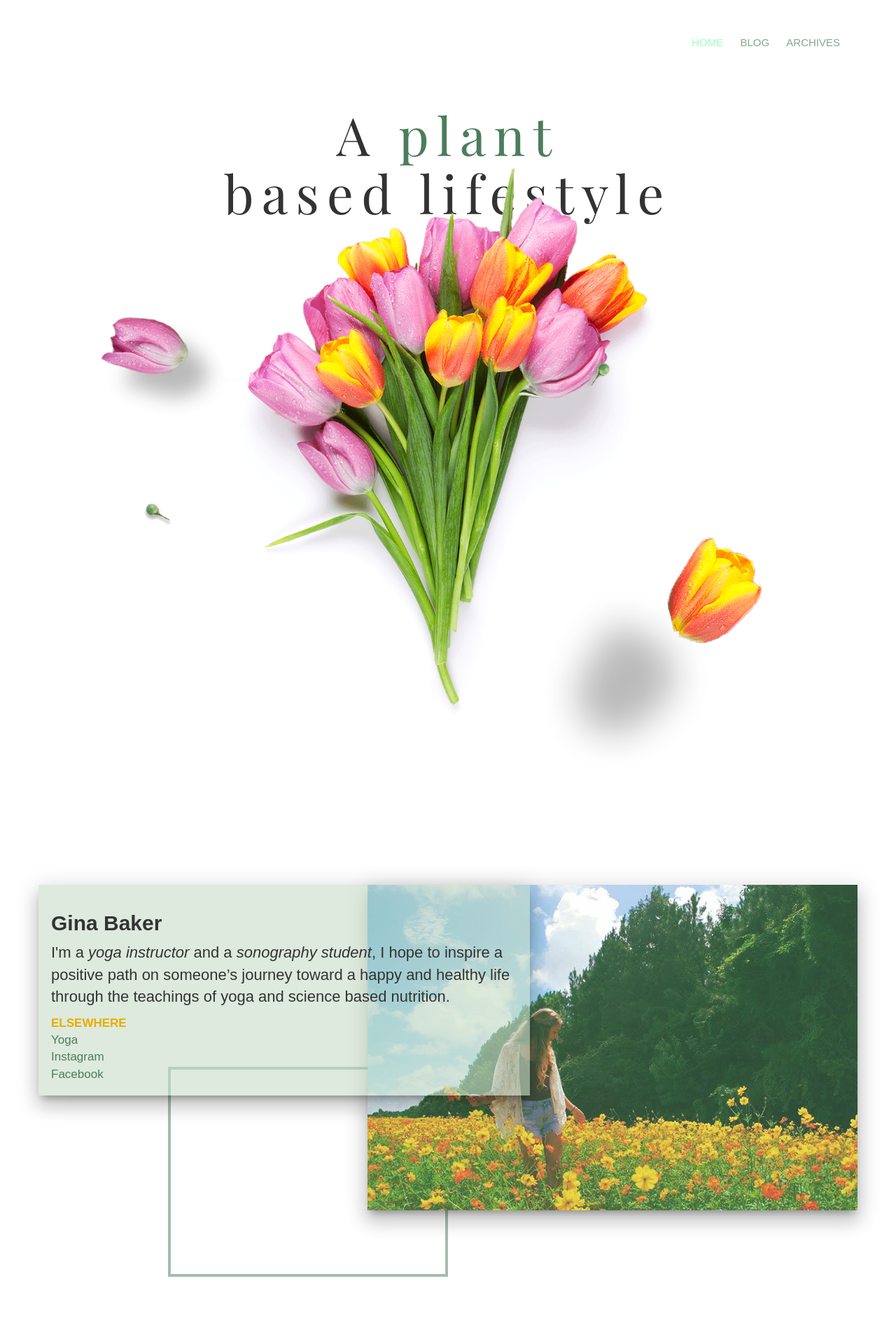
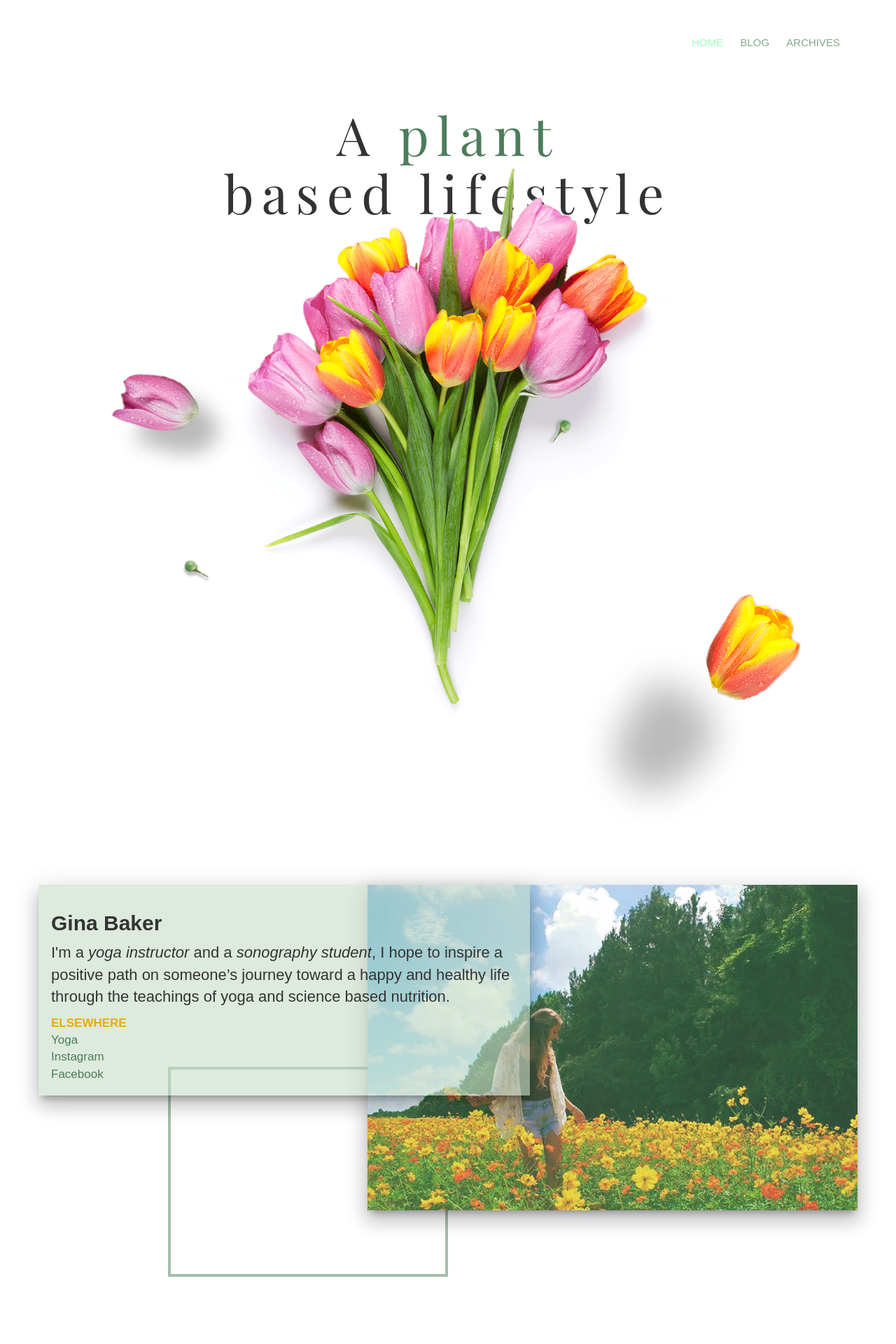
Before and after one commit to dillonchanis/ginablog, a Jekyll site: the page built from index.html, in a window 1280 px wide. Shown: the top 1920 px of the page at 70% size. Built offline with Jekyll 4.4.1, drawn with Linux system fonts in a browser that asks for light colours.

Commit message:
Placing flower pictures in a container

```diff
--- a/css/main.css
+++ b/css/main.css
@@ -119,6 +119,9 @@ a:hover {
 
 /** Home Page **/
 
+.flower-container {
+  position: relative;
+}
 
 .tulip-container {
   margin-top: -170px;
@@ -158,7 +161,7 @@ a:hover {
 
 .petal-3 {
   top: 390px;
-  left: 115px;
+  left: 75px;
 }
 
 .petal-3 img {
--- a/index.html
+++ b/index.html
@@ -4,7 +4,7 @@ title: 'Home'
 ---
 
 <header class="mast">
-  <div class="container text-center">
+  <div class="container flower-container text-center">
     <header>
       <h1 class="rellax" data-rellax-speed="2">
         A <span class="green">plant</span> <br /> based lifestyle
```
